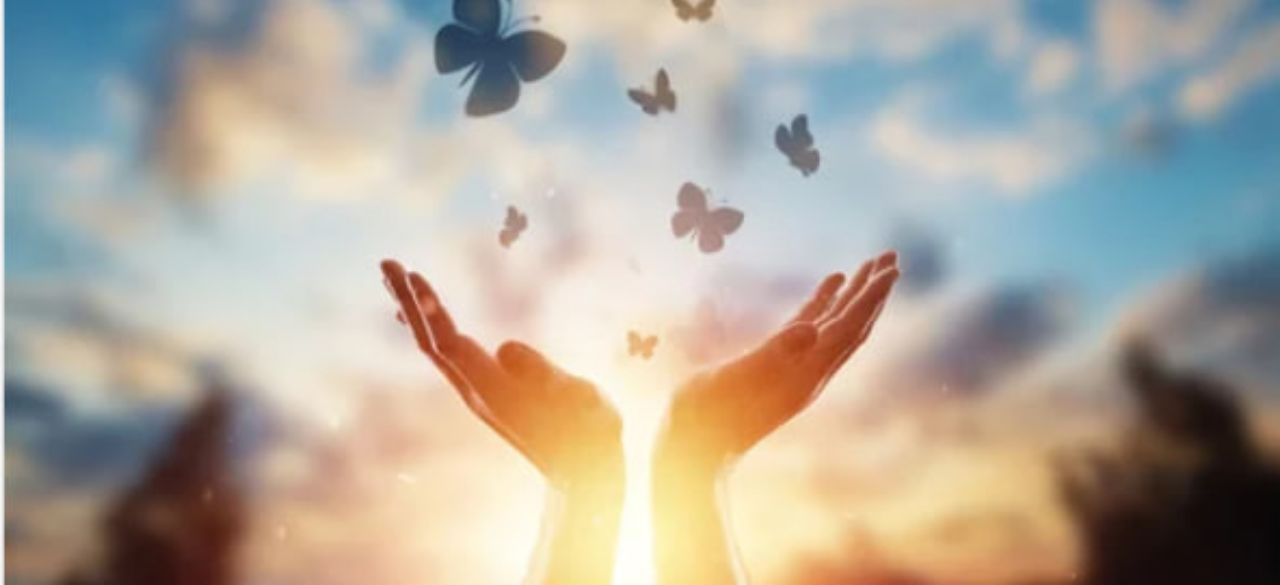
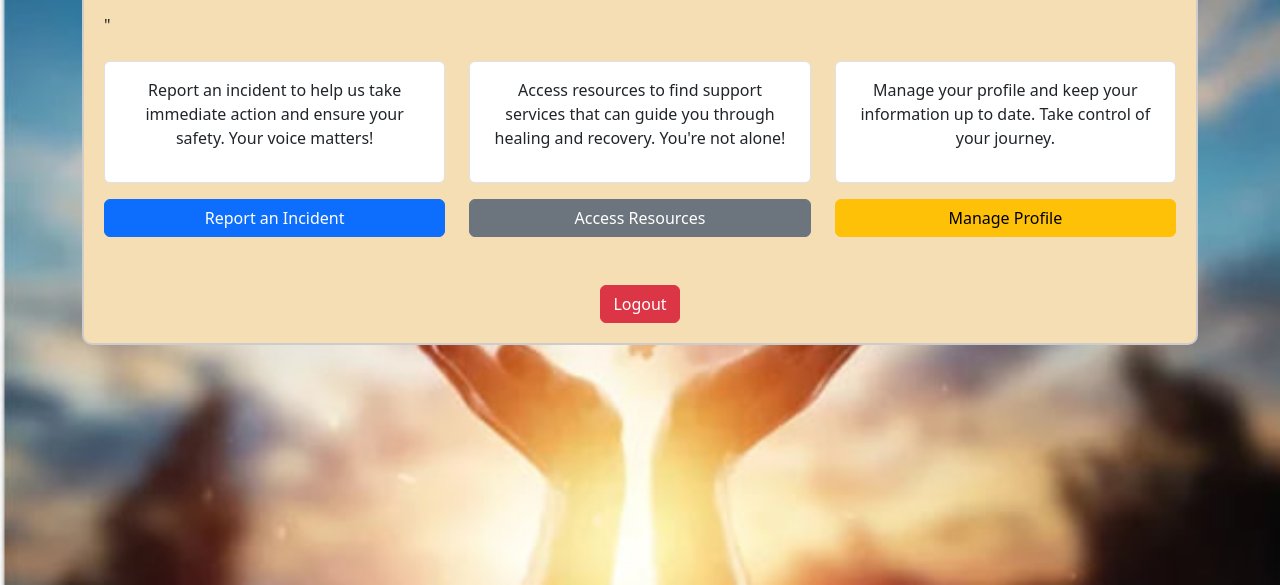
Before and after one commit to yathrib-04/DVRSS, a plain HTML site: page Frontend/dashboard.html in a window 1280 px wide. Shown: the part 215-800 px from the top of the page. Drawn offline with nearby package versions, Linux system fonts and the light colour scheme; files whose address does not match are found by name.

Commit message:
Update dashboard.html

```diff
--- a/Frontend/dashboard.html
+++ b/Frontend/dashboard.html
@@ -63,3 +63,37 @@
      </div>
    </div>
  </nav>
+ <div class="container mt-5">
+   <div class="content-box">
+      <h1 class="text-center">Welcome Dear user </h1>
+       <p class="text-center">What would you like to do?</p>"
+       <div class="row mt-4">
+           <div class="col-md-4">
+               <div class="description-box p-3 mb-3 border rounded">
+                   <p class="text-center">Report an incident to help us take immediate action and ensure your safety. Your voice matters!</p>
+               </div>
+               <a href="incident-reporting.html" class="btn btn-primary w-100">Report an Incident</a>
+           </div>
+           <div class="col-md-4">
+               <div class="description-box p-3 mb-3 border rounded">
+                   <p class="text-center">Access resources to find support services that can guide you through healing and recovery. You're not alone!</p>
+               </div>
+               <a href="resource.html" class="btn btn-secondary w-100">Access Resources</a>
+           </div>
+           <div class="col-md-4">
+               <div class="description-box p-3 mb-3 border rounded">
+                   <p class="text-center">Manage your profile and keep your information up to date. Take control of your journey.</p>
+               </div>
+               <a href="profile.html" class="btn btn-warning w-100">Manage Profile</a>
+           </div>
+       </div>
+       <div class="text-center mt-5">
+           <a href="logout.html" class="btn btn-danger">Logout</a>
+       </div>
+   </div>
+</div>
+
+ </div>
+ <script src="https://cdn.jsdelivr.net/npm/bootstrap@5.3.0-alpha3/dist/js/bootstrap.bundle.min.js"></script>
+</body>
+</html>
```
